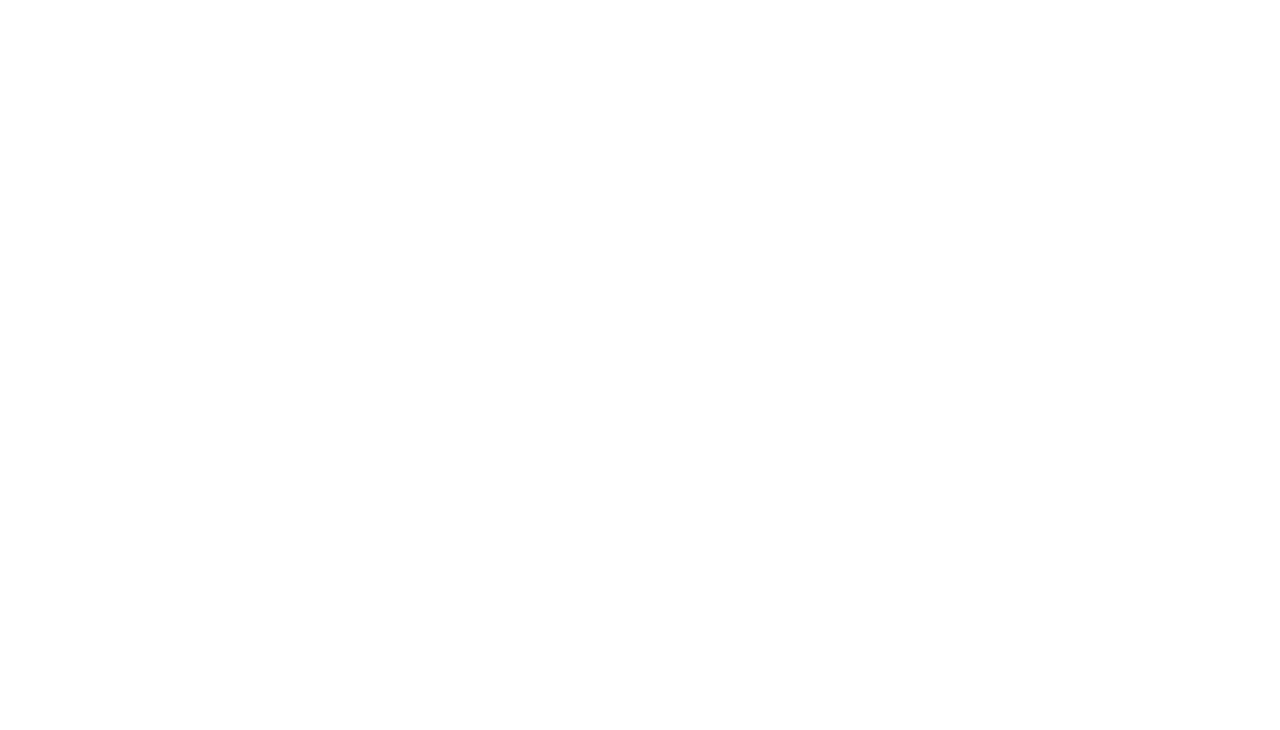
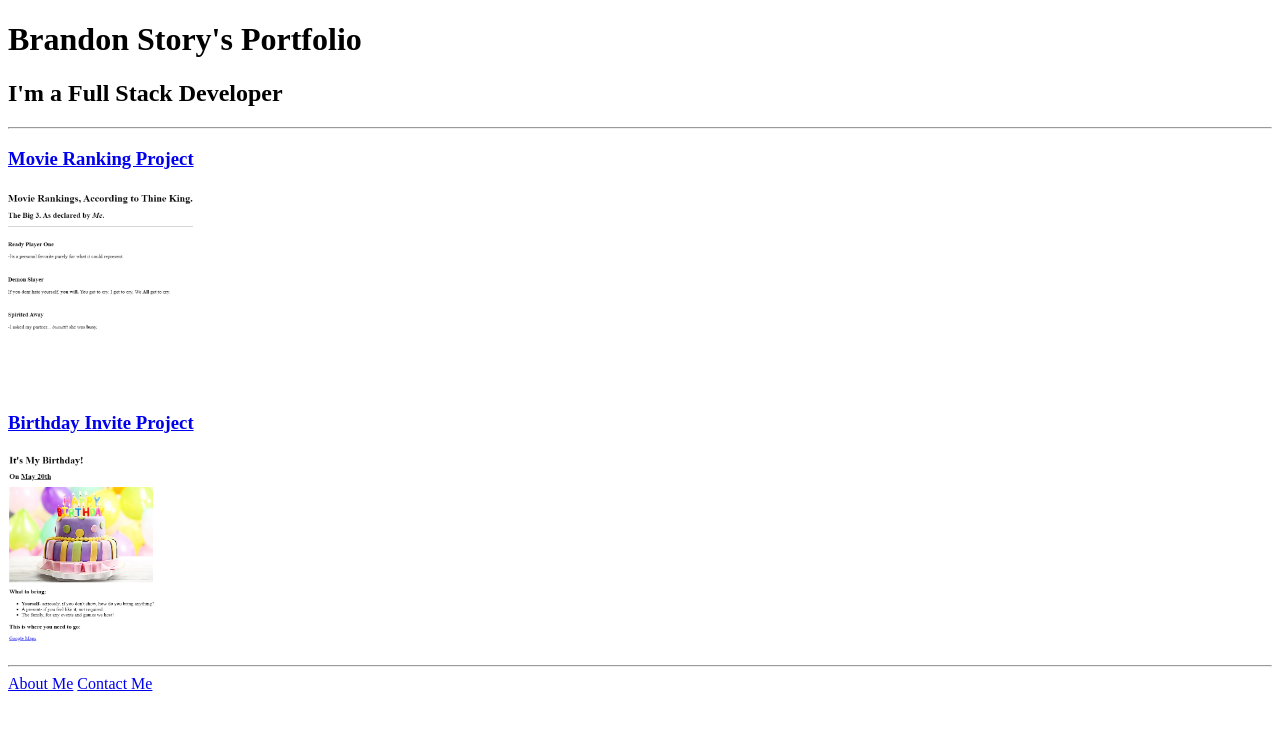
Before and after one commit to CeeFamily/html-portfolio, a plain HTML site: page 4.3 HTML Porfolio Project/index.html in a window 1280 px wide. Drawn offline with Linux system fonts and the light colour scheme.

Commit message:
Add files via upload

```diff
--- a/4.3 HTML Porfolio Project/index.html
+++ b/4.3 HTML Porfolio Project/index.html
@@ -1,5 +1,27 @@
 <!-- TODO 1: Create the HTML Boilerplate -->
+<!DOCTYPE html>
+<html lang="en">
+<head>
+    <title>All about Spring</title>
+    <meta charset="UTF-8">
+    <meta name="viewport" content="width=device-width, initial-scale=1.0">
+    <title>Document</title>
+</head>
+<body>
+    <h1> Brandon Story's Portfolio</h1>
+    <H2> I'm a Full Stack Developer</H2>
+    <hr/>
+    <h3><a Id="movieLink" href="./public/movie-ranking.html" >Movie Ranking Project</a><h3/>
+    <img id="movieImg" src="./assets/images/movie-ranking.png" height="200" alt="Movie ranking project screenshot">
 
+    <h3><a Id="birdayLink" href="./public/birthday-invite.html">Birthday Invite Project</a></h3>
+    <img id="birthdayImg" src="./assets/images/birthday-invite.png" height="200" alt="Birthday invite project screenshot">
+
+    <hr/>
+    <a id="aboutLink" href="/public/about.html">About Me</a>
+    <a id="contactLink" href="./public/contact.html">Contact Me</a>
+</body>
+</html>
 <!-- TODO 2: Add Your previous projects' HTML into the public folder -->
 
 <!-- TODO 3: Take screenshots of your project previews and add the images to the images folder -->
```
